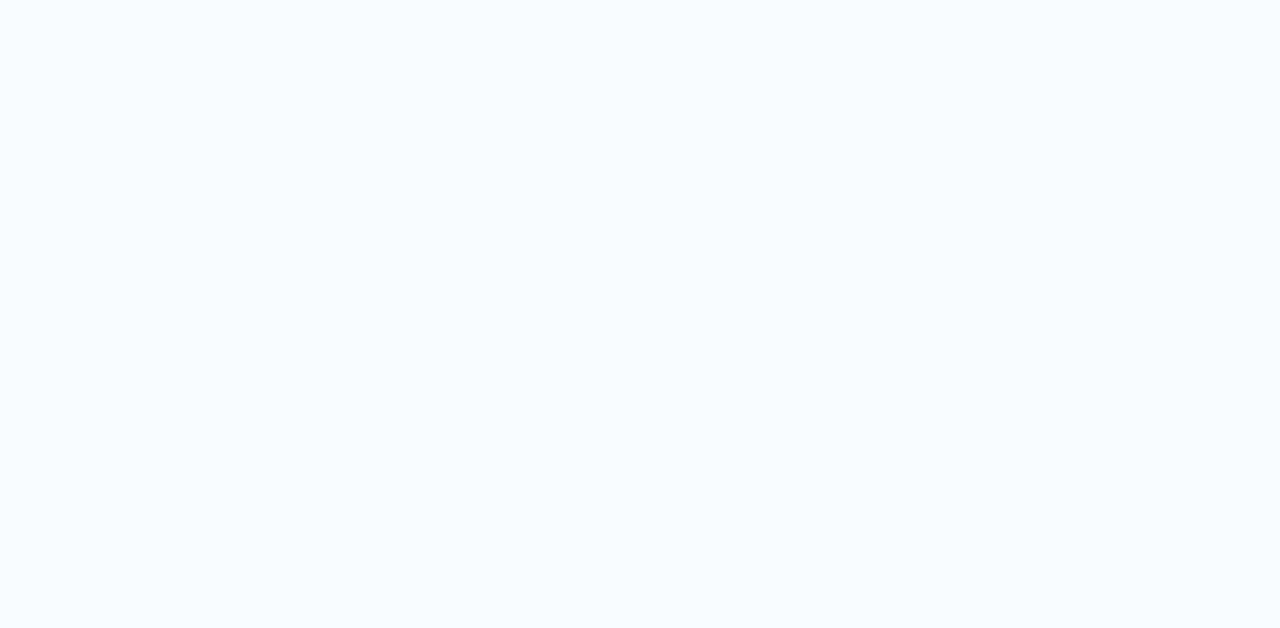
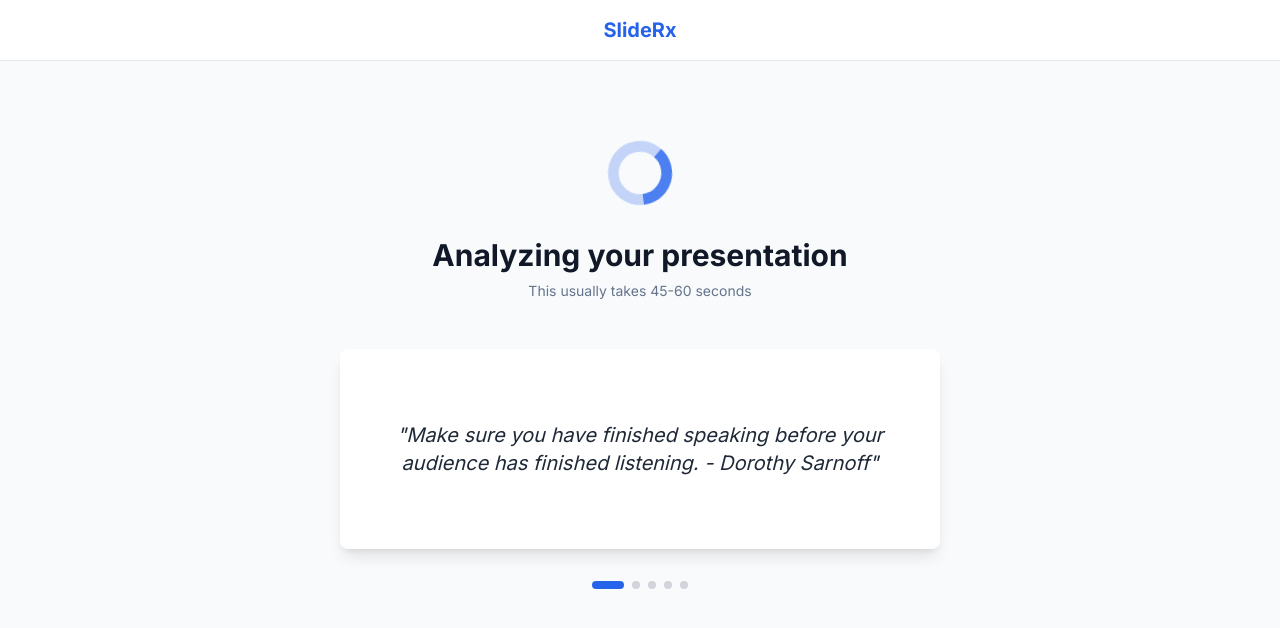
Before and after one commit to talabe/Claude-Code-Hackathon, a React (Vite) app in the folder frontend/: page /processing in a window 1280 px wide. Before the commit this address had no page. Shown: the top 628 px of the page. Built offline with nearby package versions, Linux system fonts and the light colour scheme.

Commit message:
added processing page including citations and ppt tricks

```diff
--- a/frontend/src/App.jsx
+++ b/frontend/src/App.jsx
@@ -13,6 +13,7 @@ import React from 'react';
 import { BrowserRouter as Router, Routes, Route, Link } from 'react-router-dom';
 import Upload from './components/Upload';
 import Logout from './components/Logout';
+import Processing from './components/Processing';
 
 // Simple Home/Landing page component
 const Home = () => {
@@ -88,6 +89,7 @@ const App = () => {
       <Routes>
         <Route path="/" element={<Home />} />
         <Route path="/upload" element={<Upload />} />
+        <Route path="/processing" element={<Processing />} />
         <Route path="/logout" element={<Logout />} />
       </Routes>
     </Router>
--- /dev/null
+++ b/frontend/src/components/Processing.jsx
@@ -0,0 +1,203 @@
+/**
+ * Processing.jsx - SlideRx Processing Page Component
+ *
+ * Displays an engaging loading screen while AI analyzes the uploaded presentation.
+ * Shows rotating educational content (presentation quotes and PowerPoint tips)
+ * to keep users engaged during the 45-60 second processing time.
+ *
+ * Integration Instructions:
+ * 1. Import this component in your App.jsx:
+ *    import Processing from './components/Processing';
+ *
+ * 2. Add to your React Router configuration:
+ *    <Route path="/processing" element={<Processing />} />
+ *
+ * 3. Navigate to this page after upload form submission
+ */
+
+import React, { useState, useEffect } from 'react';
+
+// Content arrays - parsed from markdown files
+const CITATIONS = [
+  "The most powerful person in the world is the storyteller. - Steve Jobs",
+  "If you can't explain it simply, you don't understand it well enough. - Albert Einstein",
+  "The audience only pays attention as long as you know where you are going. - Phil Crosby",
+  "There are always three speeches for every one you actually gave: the one you practiced, the one you gave, and the one you wish you gave. - Dale Carnegie",
+  "Make sure you have finished speaking before your audience has finished listening. - Dorothy Sarnoff",
+  "Speak to one, speak to all. - Anonymous",
+  "The brain starts working the moment you are born and never stops until you stand up to speak in public. - George Jessel",
+  "Tell me and I forget. Teach me and I remember. Involve me and I learn. - Benjamin Franklin",
+  "The success of your presentation will be judged not by the knowledge you send but by what the listener receives. - Lilly Walters",
+  "Death by PowerPoint is a fate we've all suffered, but it doesn't have to be that way. - David JP Phillips"
+];
+
+const PPT_TRICKS = [
+  "Press 'B' during a presentation to black out the screen and refocus attention on you",
+  "Use the Format Painter (double-click it) to apply formatting to multiple objects quickly",
+  "Hold Shift while drawing shapes to create perfect circles and squares",
+  "Press Ctrl+D to duplicate selected objects instantly",
+  "Use the eyedropper tool to match colors exactly across slides",
+  "Align objects perfectly by selecting multiple items and using Align > Distribute",
+  "Create custom slide sizes under Design > Slide Size for non-standard formats",
+  "Use Selection Pane (Home > Select > Selection Pane) to manage overlapping objects",
+  "Embed fonts (File > Options > Save) so your presentation looks the same on any computer",
+  "Press Alt+F5 to start presenting from the current slide instead of the beginning"
+];
+
+// Helper function to shuffle array
+const shuffleArray = (array) => {
+  const shuffled = [...array];
+  for (let i = shuffled.length - 1; i > 0; i--) {
+    const j = Math.floor(Math.random() * (i + 1));
+    [shuffled[i], shuffled[j]] = [shuffled[j], shuffled[i]];
+  }
+  return shuffled;
+};
+
+// Prepare and shuffle content outside component to ensure it's ready immediately
+const prepareContent = () => {
+  const allContent = [
+    ...CITATIONS.map(text => ({ text, type: 'citation' })),
+    ...PPT_TRICKS.map(text => ({ text, type: 'tip' }))
+  ];
+  return shuffleArray(allContent);
+};
+
+const Processing = () => {
+  // Initialize with shuffled content immediately
+  const [shuffledContent] = useState(() => prepareContent());
+  const [currentContent, setCurrentContent] = useState(shuffledContent[0]);
+  const [contentIndex, setContentIndex] = useState(0);
+  const [isVisible, setIsVisible] = useState(true);
+
+  // Content rotation logic
+  useEffect(() => {
+    if (shuffledContent.length === 0) return;
+
+    const rotationInterval = setInterval(() => {
+      // Fade out
+      setIsVisible(false);
+
+      // Wait for fade out, then change content and fade in
+      setTimeout(() => {
+        setContentIndex(prevIndex => {
+          const nextIndex = (prevIndex + 1) % shuffledContent.length;
+          setCurrentContent(shuffledContent[nextIndex]);
+          return nextIndex;
+        });
+        setIsVisible(true);
+      }, 300); // Match fade-out duration
+    }, 8000); // Rotate every 8 seconds
+
+    return () => clearInterval(rotationInterval);
+  }, [shuffledContent]);
+
+  // Mock processing timer - simulates AI analysis
+  useEffect(() => {
+    const processingDuration = 52000; // 52 seconds (within 50-55 range)
+
+    const processingTimer = setTimeout(() => {
+      console.log('=== Processing Complete ===');
+      console.log('AI analysis finished. Ready to display results.');
+      console.log('(Results page not yet implemented - staying on processing page)');
+
+      // When /results page exists, navigate there:
+      // navigate('/results');
+    }, processingDuration);
+
+    return () => clearTimeout(processingTimer);
+  }, []);
+
+  return (
+    <div className="min-h-screen bg-[#F8FAFC]">
+      {/* Header - matches Upload page structure */}
+      <header className="bg-white border-b border-gray-200">
+        <div className="max-w-[800px] mx-auto px-4 sm:px-8 py-4">
+          <div className="flex items-center justify-center">
+            <h1 className="text-xl font-bold text-[#2563EB]">SlideRx</h1>
+          </div>
+        </div>
+      </header>
+
+      {/* Main Content */}
+      <main className="max-w-[800px] mx-auto px-4 sm:px-8 py-8 sm:py-16">
+        <div className="flex flex-col items-center justify-center min-h-[60vh]">
+
+          {/* Loading Spinner */}
+          <div className="mb-8">
+            <svg
+              className="w-16 h-16 text-[#2563EB] animate-spin"
+              xmlns="http://www.w3.org/2000/svg"
+              fill="none"
+              viewBox="0 0 24 24"
+            >
+              <circle
+                className="opacity-25"
+                cx="12"
+                cy="12"
+                r="10"
+                stroke="currentColor"
+                strokeWidth="4"
+              />
+              <path
+                className="opacity-75"
+                fill="currentColor"
+                d="M4 12a8 8 0 018-8V0C5.373 0 0 5.373 0 12h4zm2 5.291A7.962 7.962 0 014 12H0c0 3.042 1.135 5.824 3 7.938l3-2.647z"
+              />
+            </svg>
+          </div>
+
+          {/* Status Text */}
+          <h2 className="text-2xl sm:text-3xl font-bold text-gray-900 mb-2 text-center">
+            Analyzing your presentation
+          </h2>
+          <p className="text-sm text-[#64748B] mb-12 text-center">
+            This usually takes 45-60 seconds
+          </p>
+
+          {/* Rotating Content Box */}
+          <div className="w-full max-w-[600px] bg-white rounded-lg shadow-lg p-8 min-h-[200px] flex items-center justify-center">
+            <div
+              className="transition-opacity duration-300 ease-in-out"
+              style={{ opacity: isVisible ? 1 : 0 }}
+            >
+              {currentContent.type === 'citation' ? (
+                <blockquote className="text-center">
+                  <p className="text-lg sm:text-xl text-gray-800 italic leading-relaxed">
+                    "{currentContent.text}"
+                  </p>
+                </blockquote>
+              ) : (
+                <div className="flex items-start gap-3">
+                  <span className="text-2xl flex-shrink-0">💡</span>
+                  <div>
+                    <p className="text-sm font-semibold text-[#2563EB] mb-2">PowerPoint Pro Tip:</p>
+                    <p className="text-base sm:text-lg text-gray-800 leading-relaxed">
+                      {currentContent.text}
+                    </p>
+                  </div>
+                </div>
+              )}
+            </div>
+          </div>
+
+          {/* Progress Indicator Dots (optional visual enhancement) */}
+          <div className="flex gap-2 mt-8">
+            {[...Array(5)].map((_, i) => (
+              <div
+                key={i}
+                className={`w-2 h-2 rounded-full transition-all duration-500 ${
+                  i === Math.floor(contentIndex / 4) % 5
+                    ? 'bg-[#2563EB] w-8'
+                    : 'bg-gray-300'
+                }`}
+              />
+            ))}
+          </div>
+        </div>
+      </main>
+    </div>
+  );
+};
+
+export default Processing;
--- a/frontend/src/components/Upload.jsx
+++ b/frontend/src/components/Upload.jsx
@@ -160,8 +160,8 @@ const Upload = () => {
     console.log(formData);
     console.log('================================');
 
-    // In production, this would trigger navigation to results page
-    alert('Form submitted! Check console for details.');
+    // Navigate to processing page
+    navigate('/processing');
   };
 
   // Get current follow-up questions based on selected purpose
```
Also changed, not shown: 2 other files (tests, documents, lock files or other folders).
